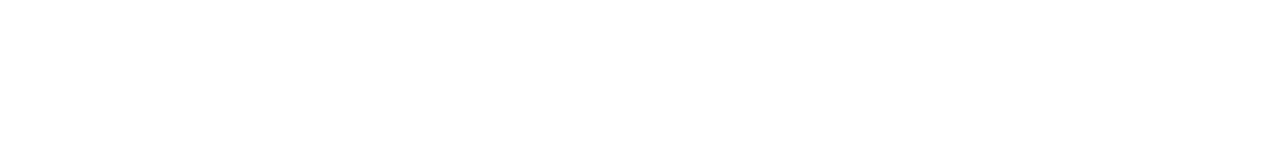
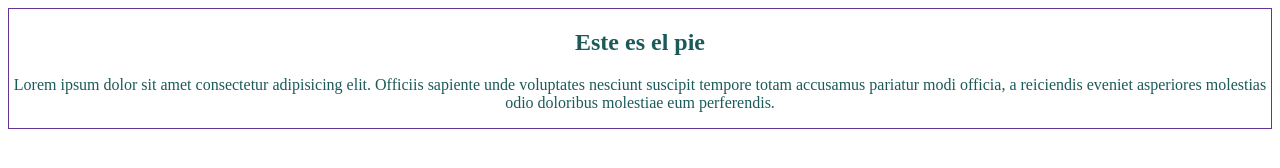
Before and after one commit to Jenzyy/miercoles-prueba, a plain HTML site: page index.html in a window 1280 px wide. Drawn offline with Linux system fonts and the light colour scheme.

Commit message:
creacion del pie

```diff
--- a/index.html
+++ b/index.html
@@ -5,7 +5,15 @@
     <meta http-equiv="X-UA-Compatible" content="IE=edge">
     <meta name="viewport" content="width=device-width, initial-scale=1.0">
     <title>Document</title>
+    <link rel="stylesheet" href="style.css">
 </head>
 <body>
+    <footer class="footer">
+        <h2>Este es el pie</h2>
+        <p>Lorem ipsum dolor sit amet consectetur adipisicing elit.
+            Officiis sapiente unde voluptates nesciunt suscipit tempore
+             totam accusamus pariatur modi officia, a reiciendis eveniet
+             asperiores molestias odio doloribus molestiae eum perferendis.</p>
+    </footer>
 </body>
 </html>
--- /dev/null
+++ b/style.css
@@ -0,0 +1,5 @@
+.footer{
+    border: 1px solid rebeccapurple;
+    color: rgb(28, 90, 90);
+    text-align: center;
+}
```
